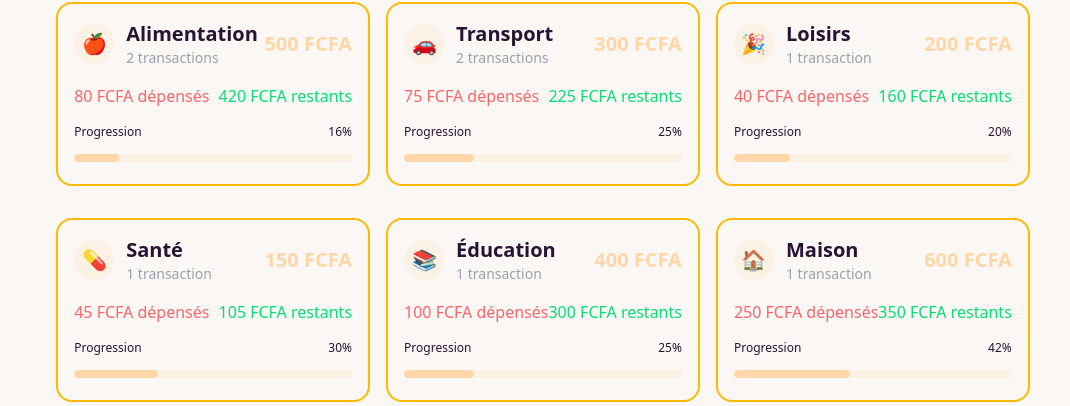
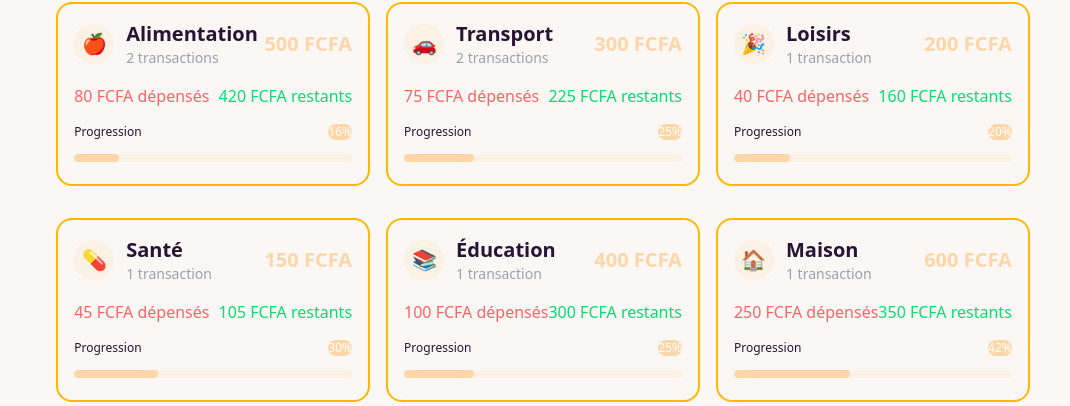
Before and after one commit to YO3CODER/Budget, a Next.js app: page / in a window 1280 px wide. Shown: the part 398-804 px from the top of the page, without its empty margins (97-1167 px from the left). Built offline with nearby package versions, Linux system fonts and the light colour scheme; no server answers.

Commit message:
Mise à jour du projet

```diff
--- a/app/components/BudgetItem.tsx
+++ b/app/components/BudgetItem.tsx
@@ -99,7 +99,7 @@ const BudgetItem: React.FC<BudgetItemProps> = ({ budget, enableHover }) => {
             <div className="w-full mt-4">
                 <div className="flex justify-between items-center text-xs mb-1">
                     <span>Progression</span>
-                    <span className="font-medium">{Math.round(progressValue)}%</span>
+                    <span className="font-medium bg-accent text-white rounded-lg ">{Math.round(progressValue)}%</span>
                 </div>
                 <progress
                     className={`progress ${progressColor} w-full`}
```
